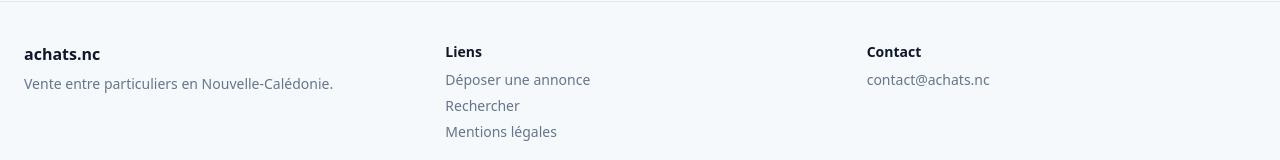
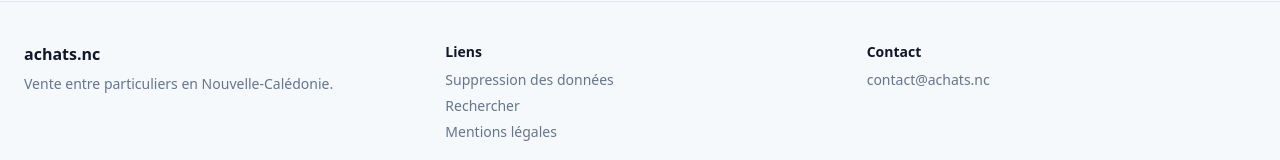
Before and after one commit to rabieHs/achatnc_web, a Next.js app: page /categories in a window 1280 px wide. Shown: the part 569-729 px from the top of the page. Built offline with nearby package versions, Linux system fonts and the light colour scheme; no server answers.

Commit message:
footer upgrade - delete account option

```diff
--- a/components/site-footer.tsx
+++ b/components/site-footer.tsx
@@ -10,12 +10,13 @@
             Vente entre particuliers en Nouvelle-Calédonie.
           </p>
         </div>
+
         <div>
           <h4 className="text-sm font-semibold">Liens</h4>
           <ul className="mt-2 space-y-1.5 text-sm text-muted-foreground">
             <li>
-              <Link href="/publier" className="hover:text-foreground">
-                Déposer une annonce
+              <Link href="/suppression-donnees" className="hover:text-foreground">
+                Suppression des données
               </Link>
             </li>
             <li>
@@ -30,6 +31,7 @@
             </li>
           </ul>
         </div>
+
         <div>
           <h4 className="text-sm font-semibold">Contact</h4>
           <ul className="mt-2 space-y-1.5 text-sm text-muted-foreground">
@@ -41,6 +43,7 @@
           </ul>
         </div>
       </div>
+
       <div className="border-t">
         <div className="mx-auto flex w-full max-w-7xl items-center justify-between px-4 py-4 text-xs text-muted-foreground sm:px-6">
           <span>© {new Date().getFullYear()} achats.nc</span>
```
